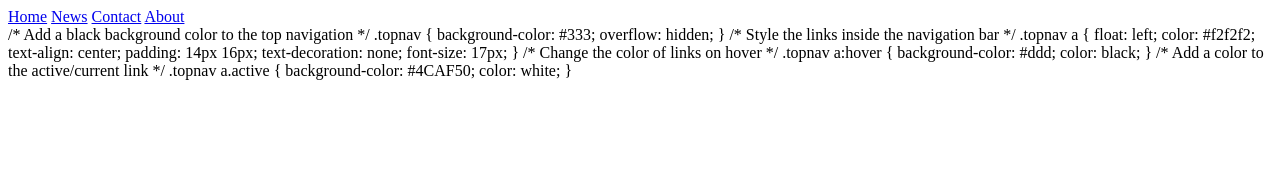
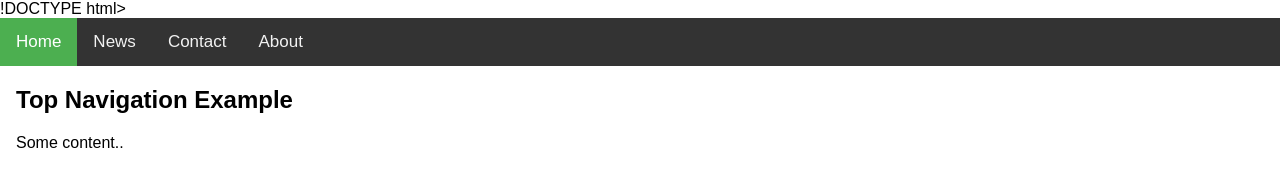
Before and after one commit to michelle-codes/Service-For-We, a plain HTML site: page index.html in a window 1280 px wide. Drawn offline with Linux system fonts and the light colour scheme.

Commit message:
Update index.html

```diff
--- a/index.html
+++ b/index.html
@@ -1,16 +1,18 @@
-<div class="topnav">
-  <a class="active" href="#home">Home</a>
-  <a href="#news">News</a>
-  <a href="#contact">Contact</a>
-  <a href="#about">About</a>
-</div>
-/* Add a black background color to the top navigation */
-.topnav {
-    background-color: #333;
-    overflow: hidden;
+!DOCTYPE html>
+<html>
+<head>
+<meta name="viewport" content="width=device-width, initial-scale=1">
+<style>
+body {
+  margin: 0;
+  font-family: Arial, Helvetica, sans-serif;
 }
 
-/* Style the links inside the navigation bar */
+.topnav {
+  overflow: hidden;
+  background-color: #333;
+}
+
 .topnav a {
   float: left;
   color: #f2f2f2;
@@ -20,14 +22,30 @@
   font-size: 17px;
 }
 
-/* Change the color of links on hover */
 .topnav a:hover {
   background-color: #ddd;
   color: black;
 }
 
-/* Add a color to the active/current link */
 .topnav a.active {
   background-color: #4CAF50;
   color: white;
 }
+</style>
+</head>
+<body>
+
+<div class="topnav">
+  <a class="active" href="#home">Home</a>
+  <a href="#news">News</a>
+  <a href="#contact">Contact</a>
+  <a href="#about">About</a>
+</div>
+
+<div style="padding-left:16px">
+  <h2>Top Navigation Example</h2>
+  <p>Some content..</p>
+</div>
+
+</body>
+</html>
```
Lines whose indentation alone changed are shown as unchanged.
